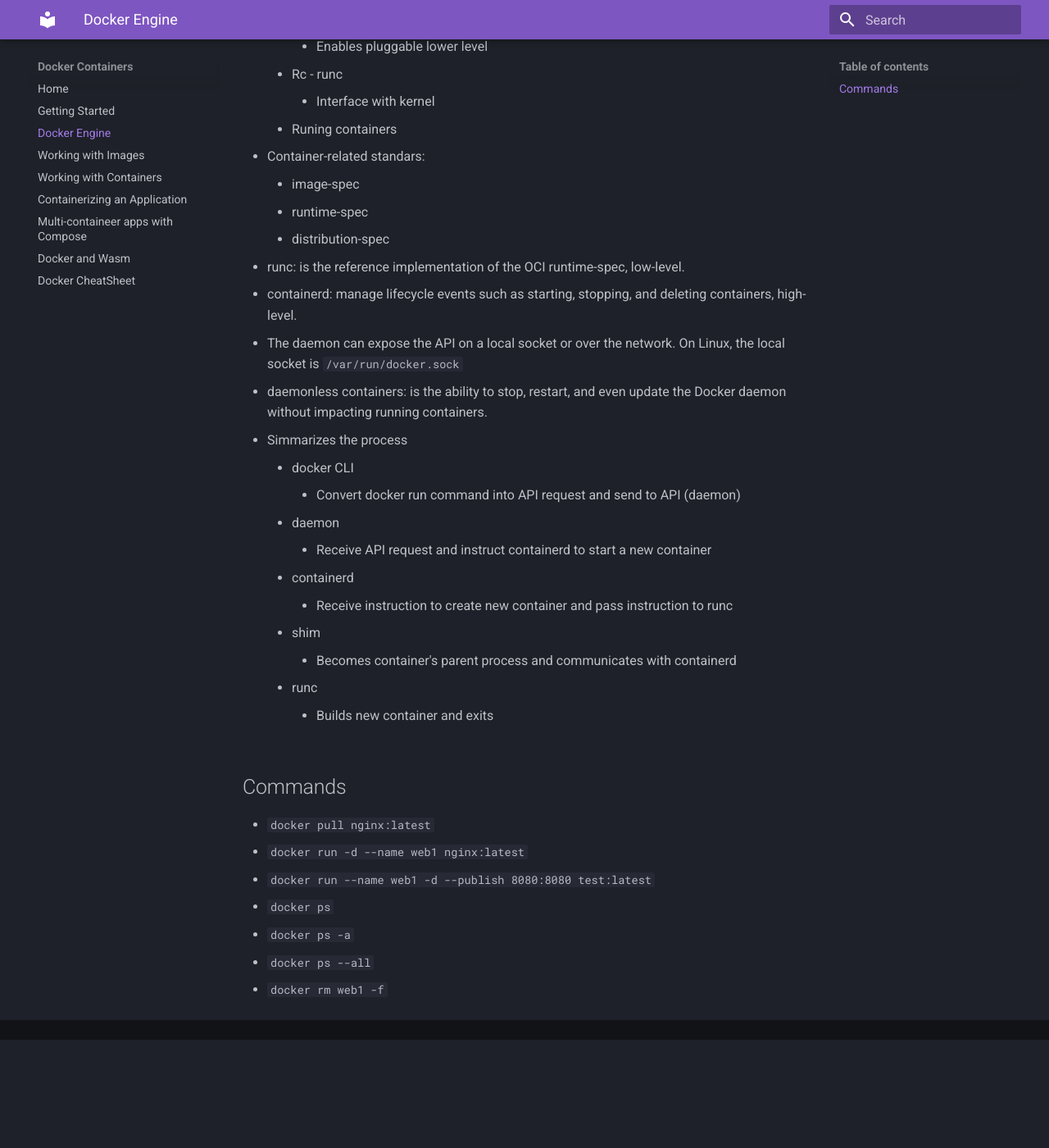
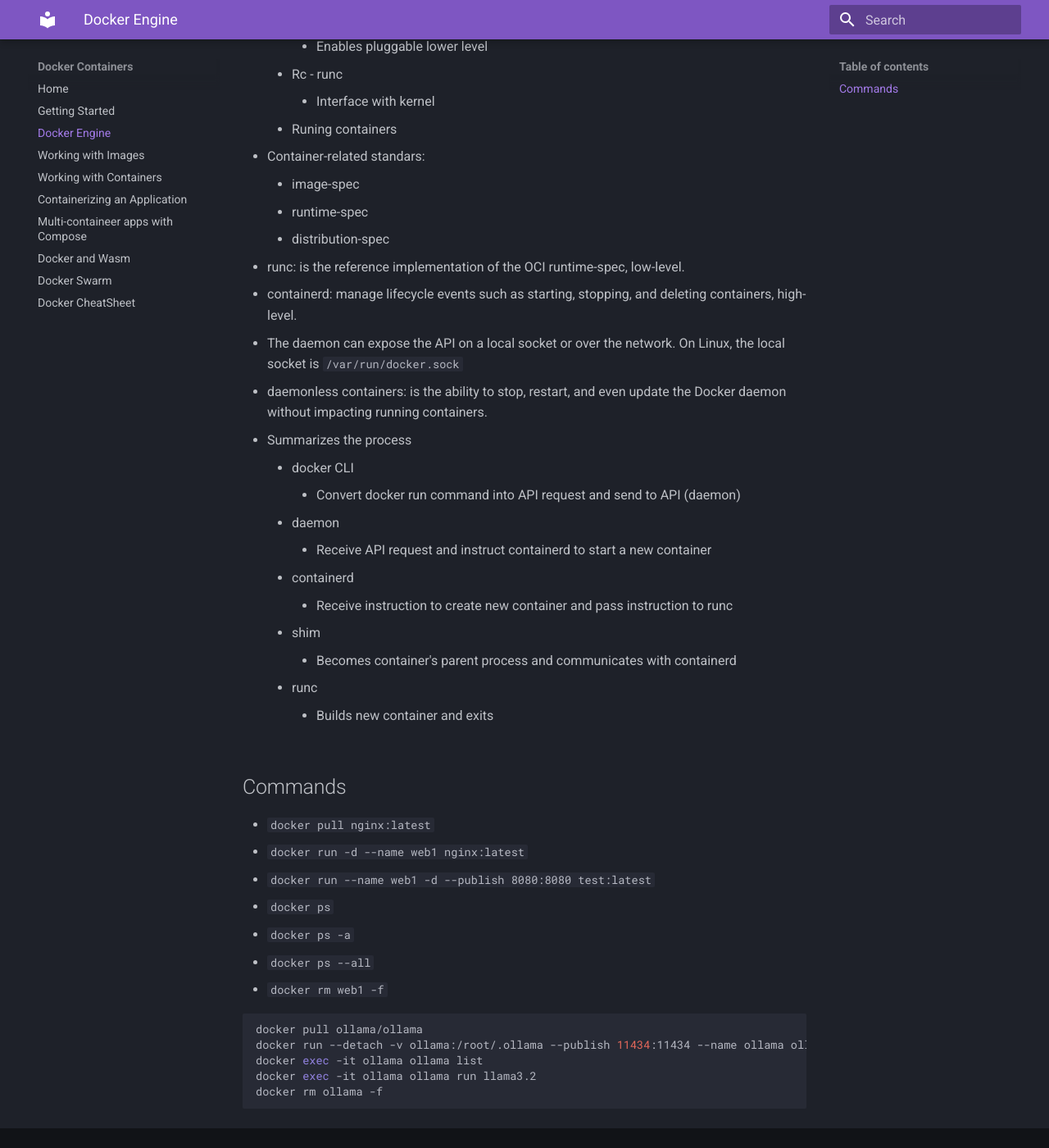
Before and after one commit to janobourian/docker-containers, an MkDocs documentation site: the page built from docs/docker-engine.md, in a window 1280 px wide and 1400 px high, scrolled down 673 px. Shown: the whole window at 82% size. Built offline with MkDocs 1.6.1 and Material for MkDocs 9.7.7, drawn with Linux system fonts in a browser that asks for light colours; before the commit the page ends 1941 px from its top, so only the background shows below that.

Commit message:
add: docker review

````diff
--- a/docs/docker-engine.md
+++ b/docs/docker-engine.md
@@ -33,7 +33,7 @@
 * The daemon can expose the API on a local socket or over the network. On Linux, the local socket is `/var/run/docker.sock`
 * daemonless containers: is the ability to stop, restart, and even update the Docker daemon without impacting running containers.
 
-* Simmarizes the process
+* Summarizes the process
     * docker CLI
         * Convert docker run command into API request and send to API (daemon)
     * daemon
@@ -54,3 +54,11 @@
 * `docker ps -a`
 * `docker ps --all`
 * `docker rm web1 -f`
+
+```bash
+docker pull ollama/ollama
+docker run --detach -v ollama:/root/.ollama --publish 11434:11434 --name ollama ollama/ollama
+docker exec -it ollama ollama list
+docker exec -it ollama ollama run llama3.2
+docker rm ollama -f
+```
--- a/mkdocs.yml
+++ b/mkdocs.yml
@@ -20,6 +20,7 @@
   - Containerizing an Application: containerizing_an_app.md
   - Multi-containeer apps with Compose: multi-container-apps.md
   - Docker and Wasm: docker-and-wasm.md
+  - Docker Swarm: docker-swarm.md
   - Docker CheatSheet: docker-cheatsheet.md
 
 markdown_extensions:
````
